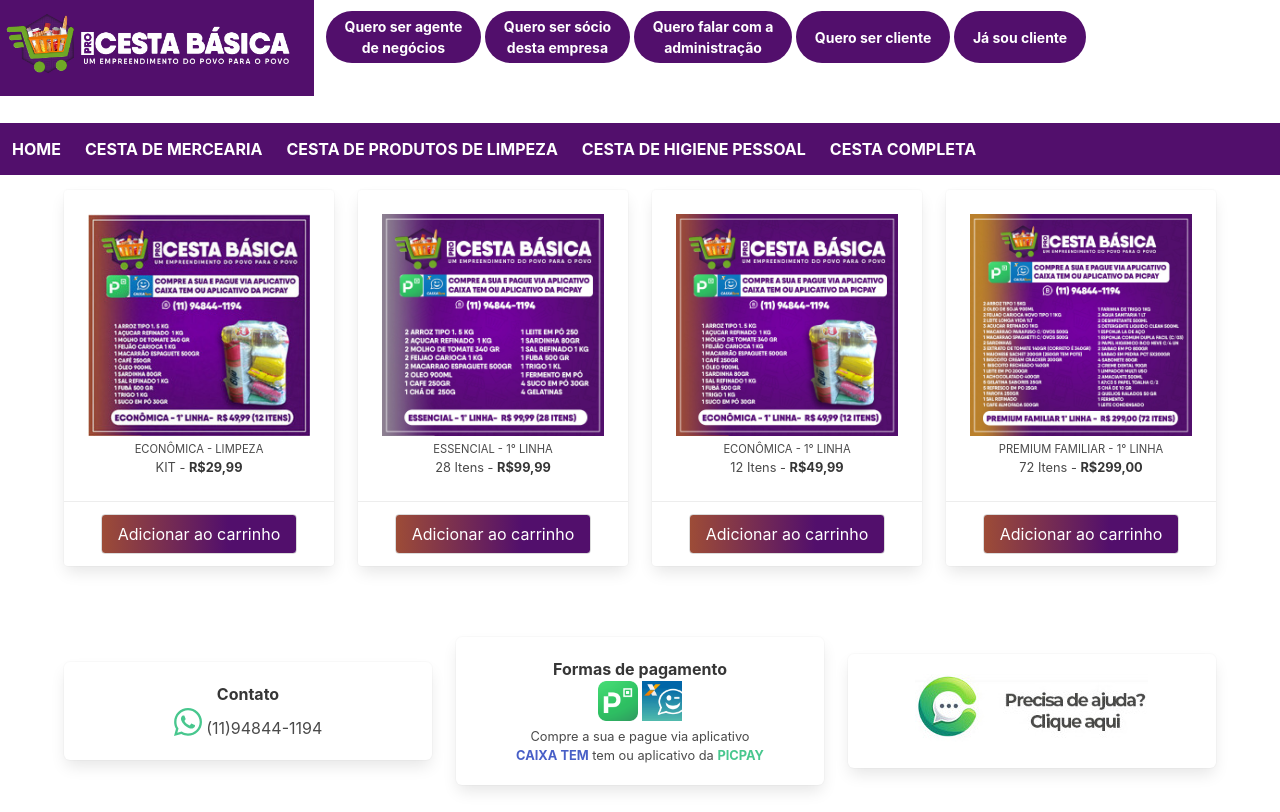
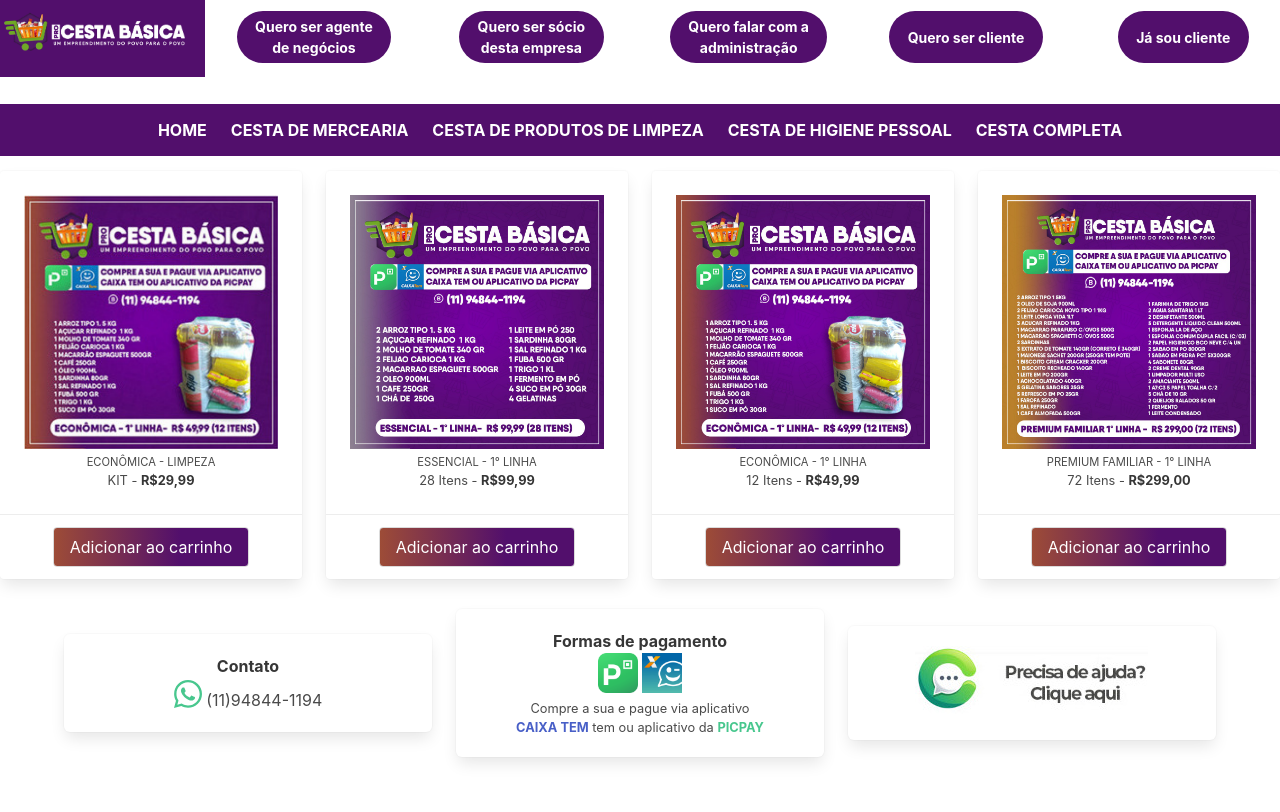
Before and after one commit to jserranojunior/procesta, a plain HTML site: page index.html in a window 1280 px wide. Drawn offline with nearby package versions, Linux system fonts and the light colour scheme.

Commit message:
Align center

```diff
--- a/index.html
+++ b/index.html
@@ -15,16 +15,32 @@
 <body>
     <header>
 
+
     <div class="columns margin-top--1">
-            <div class="column is-3 has-background-purple "  >
+        <div class="column is-2 has-background-purple ">
             <img src="./imagens/logo.png" alt="PRO CESTA BÁSICA" width="100%">
         </div>
-            <div class="column">
+
+        <div class="column  is-2 is-centered has-text-centered">
             <button class="btn-menu is-purple button is-rounded"> Quero ser agente <br>de negócios</button>
+
+        </div>
+        <div class="column is-2 is-centered has-text-centered">
             <button class="btn-menu is-purple button is-rounded"> Quero ser sócio <br>desta empresa</button>
+
+        </div>
+        <div class="column is-2  is-centered has-text-centered">
             <button class="btn-menu is-purple button is-rounded"> Quero falar com a <br>administração</button>
+
+        </div>
+        <div class="column is-2  is-centered has-text-centered">
             <button class="btn-menu is-purple button is-rounded"> Quero ser cliente</button>
+
+        </div>
+        <div class="column is-2  is-centered has-text-centered">
             <button class="btn-menu is-purple button is-rounded"> Já sou cliente</button>
+
+
 
 
     </div>
@@ -32,14 +48,15 @@
 
         <nav class="navbar is-purple" role="navigation" aria-label="main navigation">
             <div class="navbar-brand ">
-                    <a  onclick="navBarToggle()" role="button" class="navbar-burger is-purple is-active" aria-label="menu" aria-expanded="false">
+                <a onclick="navBarToggle()" role="button" class="navbar-burger is-purple is-active" aria-label="menu"
+                    aria-expanded="false">
                     <span aria-hidden="true"></span>
                     <span aria-hidden="true"></span>
                     <span aria-hidden="true"></span>
                 </a>
             </div>
-            <div class="navbar-menu is-active is-purple"">
-                <div class="navbar-start is-purple"">
+            <div class="navbar-menu is-active is-purple  is-centered has-text-centered">
+                <div class="navbar-start is-purple">
                     <a class="navbar-item is-purple strong">
                         HOME
                     </a>
@@ -64,12 +81,12 @@
 
     </header>
     <section>
-        <div class="container">
+
             <div class="columns">
                 <div class="column is-3">
                     <div class="card">
                         <div class="card-content has-text-centered sub-title-cesta">
-                            <img src="./imagens/5.jpeg" alt=""><br>
+                            <img src="./imagens/6.png" alt=""><br>
                             ECONÔMICA - LIMPEZA
                             <p>KIT - <strong> R$29,99 </strong></p>
                         </div>
@@ -132,7 +149,7 @@
                 </div>
             </div>
 
-        </div>
+
     </section>
 
     <footer>
@@ -150,7 +167,7 @@
                         <h4 class="h4"><strong>Formas de pagamento</strong></h4>
 
                         <img class="icon-pagamentos" src="./imagens/ppay-icon.png" alt="">
-                    <img class="icon-pagamentos" src="./imagens/caixatem.jpg" alt="">  <br>
+                        <img class="icon-pagamentos" src="./imagens/caixatem.jpg" alt=""> <br>
 
                         <p>Compre a sua e pague via aplicativo <br>
                             <span class="has-text-link strong">CAIXA TEM</span> tem ou
@@ -170,43 +187,58 @@
     </footer>
 
     <style>
-        .margin-top--1{
+        .navbar-start {
+            flex-grow: 1;
+            justify-content: center;
+        }
+
+        .margin-top--1 {
             margin-top: -1rem;
         }
-        p{
+
+        p {
             font-size: 0.8rem;
         }
-        .strong{
+
+        .strong {
             font-weight: bold;
         }
+
         a.navbar-item:hover {
             background-color: #fafafa;
         }
-        .is-purple{
-            background-color: #520f6c! important;
-            color: white! important;
-            border-color: #dbdbdb00! important;
+
+        .is-purple {
+            background-color: #520f6c ! important;
+            color: white ! important;
+            border-color: #dbdbdb00 ! important;
         }
-        .is-purple:hover{
-            background-color: #77159d! important;
-            color: white! important;
-            border-color: #dbdbdb00! important;
+
+        .is-purple:hover {
+            background-color: #77159d ! important;
+            color: white ! important;
+            border-color: #dbdbdb00 ! important;
         }
-        .btn-menu{
+
+        .btn-menu {
             padding: 25px;
             font-weight: bold;
             font-size: 14px;
             margin-bottom: 2px;
         }
-        .sub-title-cesta{
-            font-size: 0.7em! important;
+
+        .sub-title-cesta {
+            font-size: 0.7em ! important;
         }
-        .strong{
+
+        .strong {
             font-weight: bold;
         }
-        .icon-pagamentos{
+
+        .icon-pagamentos {
             max-width: 40px;
         }
+
         html {
             height: 100%;
             min-height: 100%;
@@ -218,9 +250,10 @@
             min-height: 100%;
         }
 
-        footer {
+        /* footer {
             margin-top: auto;
-}
+        } */
+
         .has-background-purple {
             background-color: #520f6c;
             color: white;
```
Also changed, not shown: imagens/6.png (added). Lines whose indentation alone changed are shown as unchanged.
